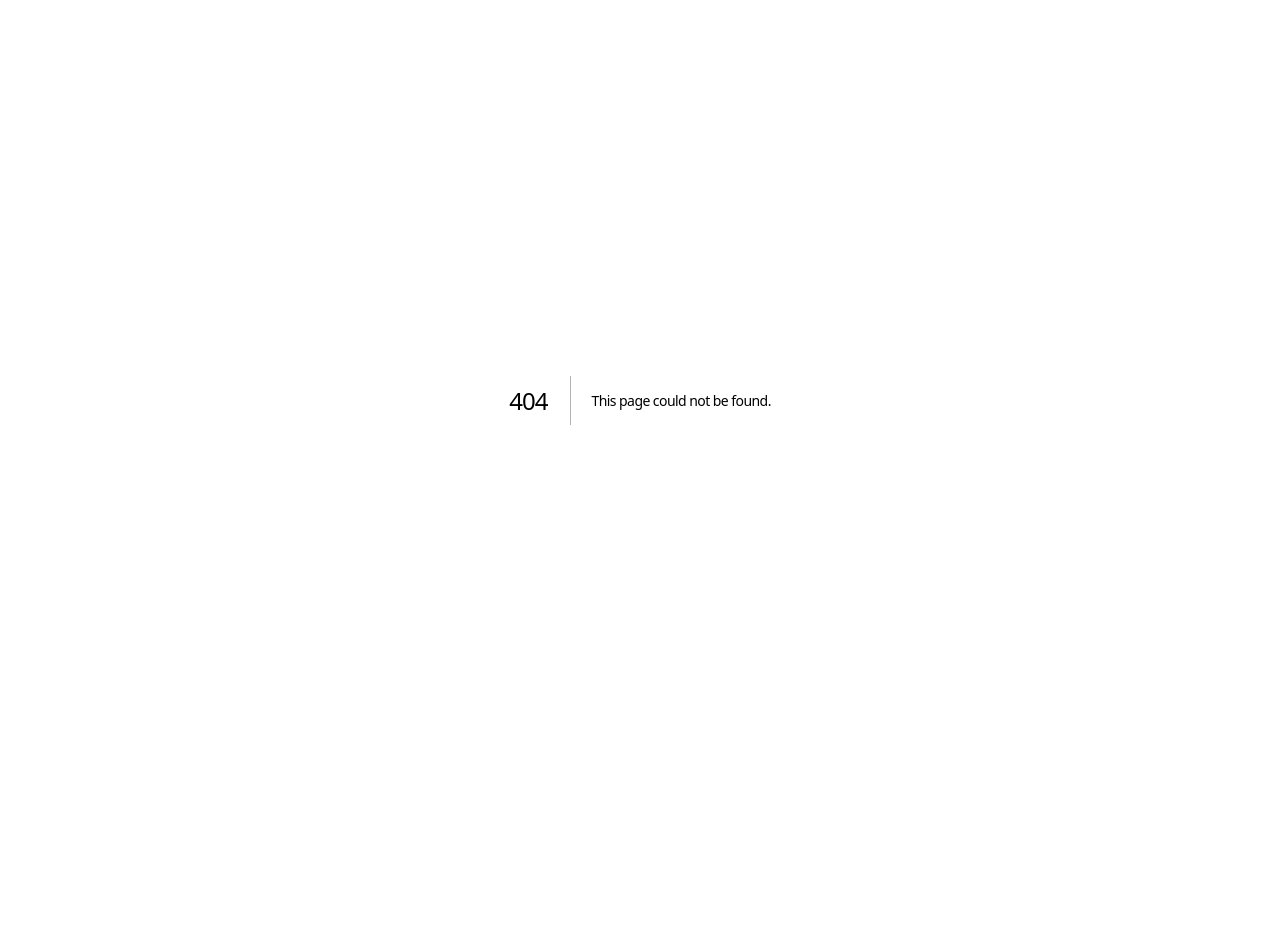
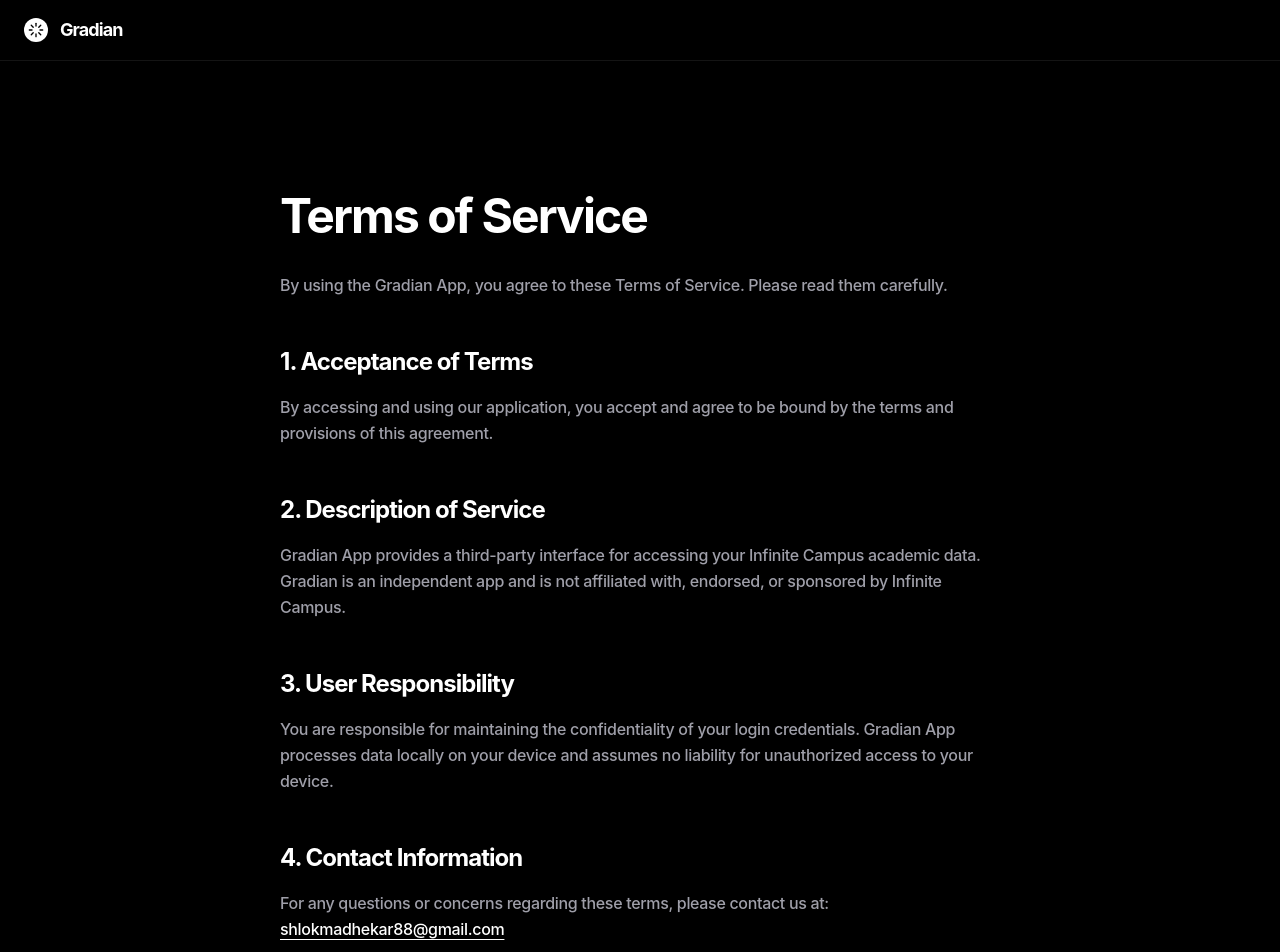
Before and after one commit to dliu99/gradian-web-next, a Next.js app: page /terms in a window 1280 px wide. Before the commit this address had no page. Shown: the top 952 px of the page. Before the commit the page ends 800 px from the top, so only its background shows below. Built offline with nearby package versions, Linux system fonts and the light colour scheme.

Commit message:
added privacy and terms pages

```diff
--- a/src/app/page.tsx
+++ b/src/app/page.tsx
@@ -205,13 +205,20 @@
       </section>
 
       <footer className="border-t border-white/10 py-12 bg-black">
-        <div className="max-w-7xl mx-auto px-6 flex justify-between items-center">
+        <div className="max-w-7xl mx-auto px-6 flex flex-col md:flex-row justify-between items-center gap-6">
           <div className="flex items-center gap-3">
             <div className="w-6 h-6 bg-white rounded-full flex items-center justify-center">
               <Loader className="w-3 h-3 text-black" />
             </div>
             <span className="font-bold tracking-tighter">Gradian</span>
           </div>
+
+          <div className="flex gap-6 text-sm text-zinc-500 font-medium tracking-tight">
+            <a href="/privacy" className="hover:text-white transition-colors">Privacy</a>
+            <a href="/terms" className="hover:text-white transition-colors">Terms</a>
+            <a href="mailto:shlokmadhekar88@gmail.com" className="hover:text-white transition-colors">Contact</a>
+          </div>
+
           <div className="text-sm text-zinc-600 font-bold">
             &copy; {new Date().getFullYear()} Gradian App.
           </div>
--- /dev/null
+++ b/src/app/privacy/page.tsx
@@ -0,0 +1,41 @@
+import React from "react";
+import Link from "next/link";
+import { Loader } from "lucide-react";
+
+export default function PrivacyPolicy() {
+  return (
+    <main className="relative min-h-screen bg-black text-white selection:bg-white/30">
+      <nav className="fixed w-full z-50 glass-nav border-b border-white/10">
+        <div className="max-w-7xl mx-auto px-6 py-4 flex flex-wrap justify-between items-center gap-4">
+          <Link href="/" className="flex items-center gap-3">
+            <div className="w-6 h-6 bg-white rounded-full flex items-center justify-center">
+              <Loader className="w-4 h-4 text-black" />
+            </div>
+            <span className="text-lg font-bold tracking-tighter">Gradian</span>
+          </Link>
+        </div>
+      </nav>
+
+      <section className="relative pt-48 pb-32 px-6 max-w-3xl mx-auto min-h-screen">
+        <h1 className="text-5xl font-bold tracking-tighter mb-8">Privacy Policy</h1>
+        <div className="space-y-6 text-zinc-400 font-medium leading-relaxed">
+          <p>
+            Welcome to Gradian App. This Privacy Policy explains how we collect, use, disclose, and safeguard your information when you use our mobile application.
+          </p>
+          <h2 className="text-2xl font-bold text-white mt-12 mb-4">1. Information Collection</h2>
+          <p>
+            Gradian App securely connects to Infinite Campus portal as a third-party client. Your login credentials and academic data are processed <strong>100% on-device</strong> and are never transmitted to our servers or stored externally.
+          </p>
+          <h2 className="text-2xl font-bold text-white mt-12 mb-4">2. Data Usage</h2>
+          <p>
+            All data fetched from the Infinite Campus portal is used strictly to display your grades, schedule, and assignments within the app. We do not track, collect, or monetize any user-specific data.
+          </p>
+          <h2 className="text-2xl font-bold text-white mt-12 mb-4">3. Contact Us</h2>
+          <p>
+            If you have questions or comments about this Privacy Policy, please contact us at: <a href="mailto:shlokmadhekar88@gmail.com" className="text-white underline underline-offset-4">shlokmadhekar88@gmail.com</a>
+          </p>
+        </div>
+      </section>
+    </main>
+  );
+}
--- /dev/null
+++ b/src/app/terms/page.tsx
@@ -0,0 +1,45 @@
+import React from "react";
+import Link from "next/link";
+import { Loader } from "lucide-react";
+
+export default function TermsOfService() {
+  return (
+    <main className="relative min-h-screen bg-black text-white selection:bg-white/30">
+      <nav className="fixed w-full z-50 glass-nav border-b border-white/10">
+        <div className="max-w-7xl mx-auto px-6 py-4 flex flex-wrap justify-between items-center gap-4">
+          <Link href="/" className="flex items-center gap-3">
+            <div className="w-6 h-6 bg-white rounded-full flex items-center justify-center">
+              <Loader className="w-4 h-4 text-black" />
+            </div>
+            <span className="text-lg font-bold tracking-tighter">Gradian</span>
+          </Link>
+        </div>
+      </nav>
+
+      <section className="relative pt-48 pb-32 px-6 max-w-3xl mx-auto min-h-screen">
+        <h1 className="text-5xl font-bold tracking-tighter mb-8">Terms of Service</h1>
+        <div className="space-y-6 text-zinc-400 font-medium leading-relaxed">
+          <p>
+            By using the Gradian App, you agree to these Terms of Service. Please read them carefully.
+          </p>
+          <h2 className="text-2xl font-bold text-white mt-12 mb-4">1. Acceptance of Terms</h2>
+          <p>
+            By accessing and using our application, you accept and agree to be bound by the terms and provisions of this agreement.
+          </p>
+          <h2 className="text-2xl font-bold text-white mt-12 mb-4">2. Description of Service</h2>
+          <p>
+            Gradian App provides a third-party interface for accessing your Infinite Campus academic data. Gradian is an independent app and is not affiliated with, endorsed, or sponsored by Infinite Campus.
+          </p>
+          <h2 className="text-2xl font-bold text-white mt-12 mb-4">3. User Responsibility</h2>
+          <p>
+            You are responsible for maintaining the confidentiality of your login credentials. Gradian App processes data locally on your device and assumes no liability for unauthorized access to your device.
+          </p>
+          <h2 className="text-2xl font-bold text-white mt-12 mb-4">4. Contact Information</h2>
+          <p>
+            For any questions or concerns regarding these terms, please contact us at: <a href="mailto:shlokmadhekar88@gmail.com" className="text-white underline underline-offset-4">shlokmadhekar88@gmail.com</a>
+          </p>
+        </div>
+      </section>
+    </main>
+  );
+}
```
